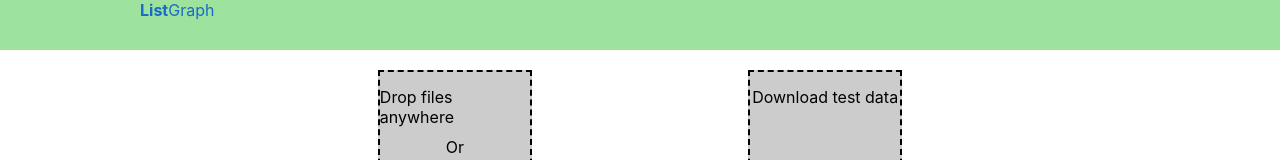
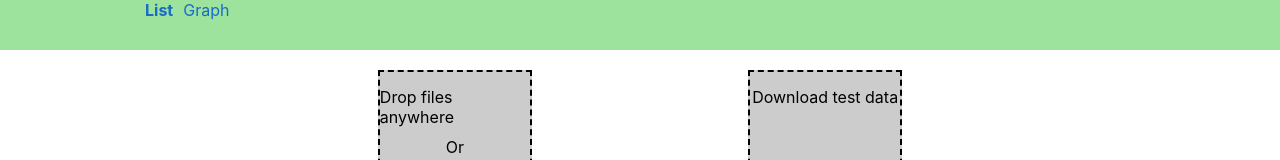
Before and after one commit to 4815162342/finance, a React (Create React App) app: page / in a window 1280 px wide. Shown: the top 160 px of the page. Built offline with nearby package versions, Linux system fonts and the light colour scheme.

Commit message:
spacing between header items

```diff
--- a/src/core/Header/index.css
+++ b/src/core/Header/index.css
@@ -6,5 +6,5 @@
 
 .header {max-width: 1000px; margin: auto;}
 
-.header-item {height: 100%;}
+.header-item {height: 100%; padding: 0 5px;}
 .header-item.active {font-weight: bold;}
```
